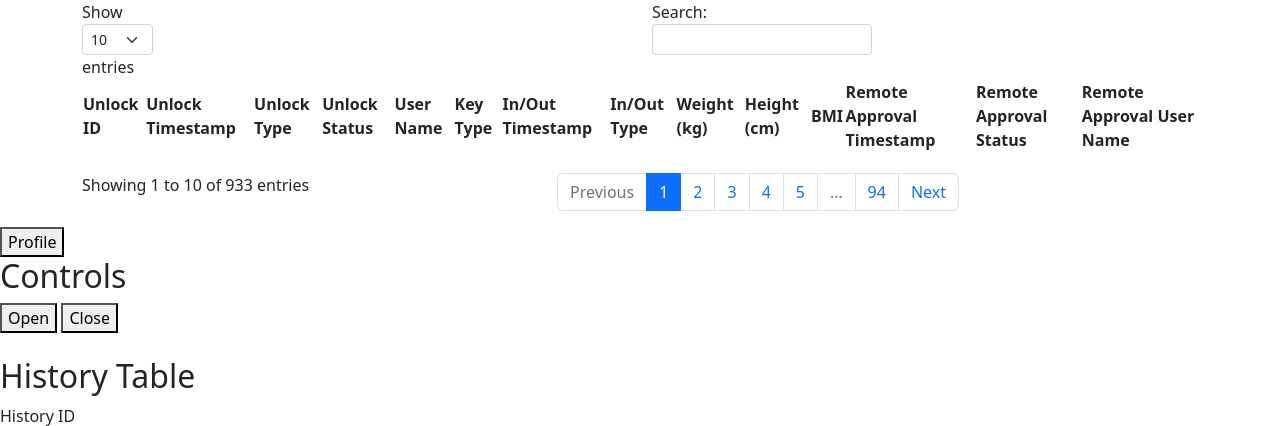
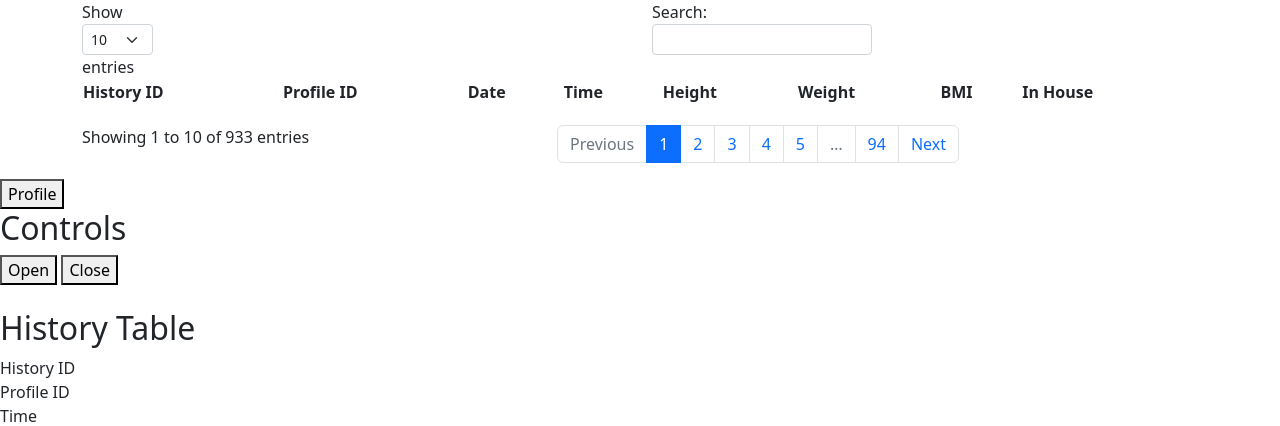
Before and after one commit to JohnChung2002/SmartHomePlus, a Flask app: template templates/smartdoor.html in a window 1280 px wide. Shown: the part 56-482 px from the top of the page. Run offline with Flask 3, Linux system fonts and the light colour scheme; the template is opened without the code that fills it, so the values that code supplies are empty; parts of the project's set-up code (start-up, migrations or seed data) failed here and were passed over; some libraries are stand-ins or nearby versions.

Commit message:
Website overhaul

```diff
--- a/templates/smartdoor.html
+++ b/templates/smartdoor.html
@@ -259,24 +259,17 @@
             $('#historyTable').DataTable({
                 data: data,
                 columns: [
-                    { title: "Unlock ID", data: "unlock_id" },
-                    { title: "Unlock Timestamp", data: "unlock_timestamp" },
-                    { title: "Unlock Type", data: "unlock_type" },
-                    { title: "Unlock Status", data: "unlock_status" },
-                    { title: "User Name", data: "name" },
-                    { title: "Key Type", data: "key_type" },
-                    { title: "In/Out Timestamp", data: "in_out_timestamp" },
-                    { title: "In/Out Type", data: "in_out_type" },
-                    { title: "Weight (kg)", data: "weight" },
-                    { title: "Height (cm)", data: "height" },
+                    { title: "History ID", data: "history_id" },
+                    { title: "Profile ID", data: "profile_id" },
+                    { title: "Date", data: "date" },
+                    { title: "Time", data: "time" },
+                    { title: "Height", data: "height" },
+                    { title: "Weight", data: "weight" },
                     { title: "BMI", data: "bmi" },
-                    { title: "Remote Approval Timestamp", data: "remote_approval_timestamp" },
-                    { title: "Remote Approval Status", data: "remote_approval_status" },
-                    { title: "Remote Approval User Name", data: "remote_approval_user_name" }
+                    { title: "In House", data: "in_house" },
                 ]
             });
-
-            });
         });
+    });
 </script>
 {% endblock %}
```
